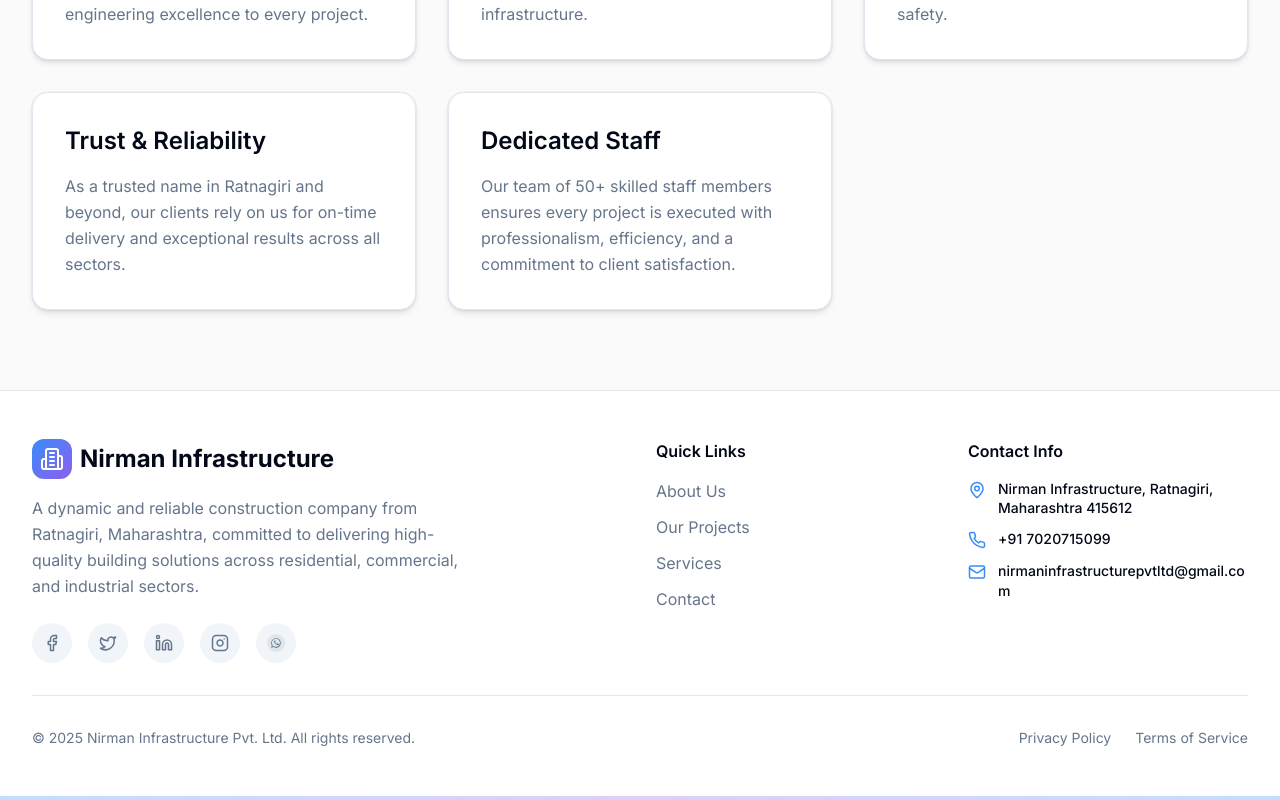
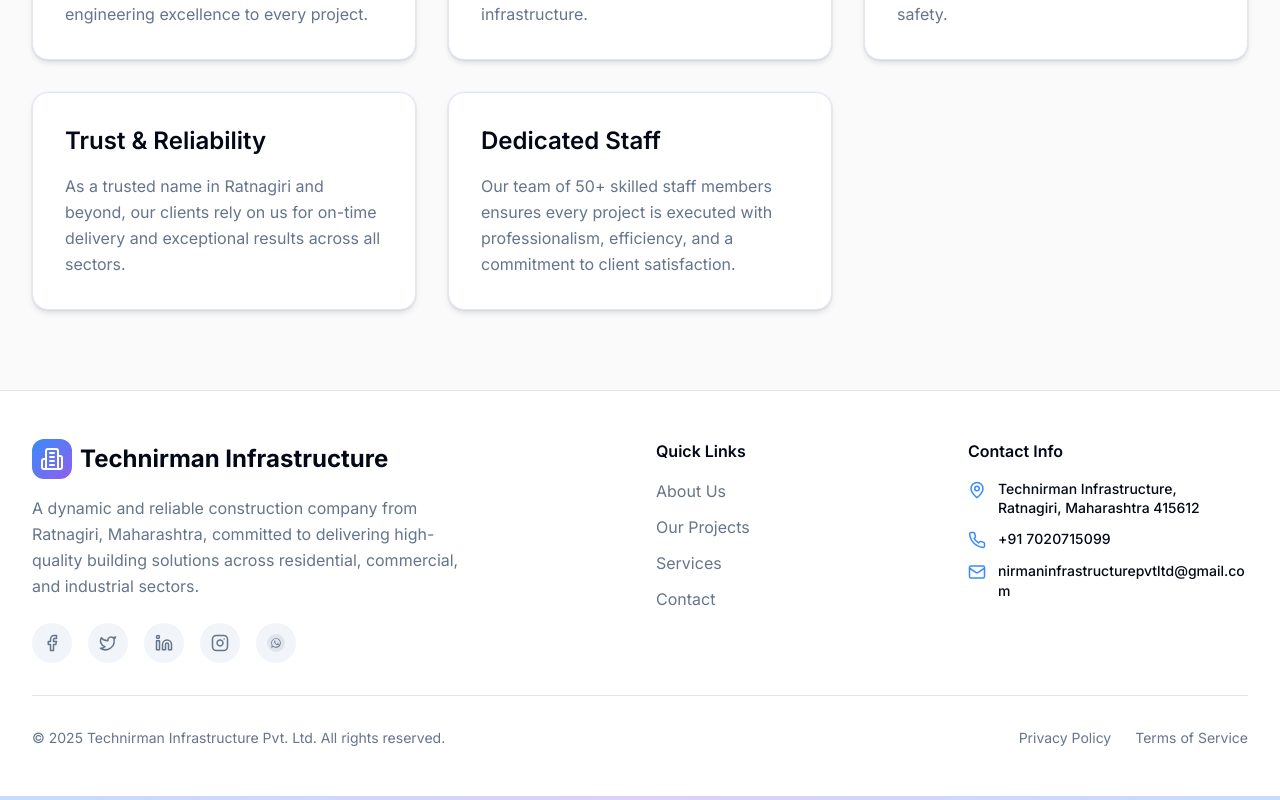
Before and after one commit to SiddharthThe/nirman-infrastructure, a React (Vite) app: page /about in a window 1280 px wide. Shown: the part 1958-2758 px from the top of the page. Built offline with nearby package versions, Linux system fonts and the light colour scheme; the HTML template or start-up script is replaced by a standard one.

Commit message:
minor changes

```diff
--- a/src/components/Footer.tsx
+++ b/src/components/Footer.tsx
@@ -14,7 +14,7 @@ const Footer = () => {
               <div className="w-10 h-10 bg-gradient-to-br from-primary to-secondary rounded-lg flex items-center justify-center">
                 <Building2 size={24} className="text-white" />
               </div>
-              <span className="text-2xl font-bold text-foreground">Nirman Infrastructure</span>
+              <span className="text-2xl font-bold text-foreground">Technirman Infrastructure</span>
             </Link>
             <p className="text-muted-foreground mb-6 max-w-md leading-relaxed">
               A dynamic and reliable construction company from Ratnagiri, Maharashtra,
@@ -107,7 +107,7 @@ const Footer = () => {
                   className="text-sm text-foreground hover:text-primary transition-colors font-medium leading-snug"
                   style={{ maxWidth: '220px', display: 'inline-block', wordBreak: 'break-word' }}
                 >
-                  Nirman Infrastructure, Ratnagiri, Maharashtra 415612
+                  Technirman Infrastructure, Ratnagiri, Maharashtra 415612
                 </a>
               </li>
               <li className="flex items-start space-x-3 text-muted-foreground">
@@ -138,7 +138,7 @@ const Footer = () => {
         <div className="border-t border-border mt-8 pt-8">
           <div className="flex flex-col md:flex-row justify-between items-center">
             <p className="text-muted-foreground text-sm">
-              © {currentYear} Nirman Infrastructure Pvt. Ltd. All rights reserved.
+              © {currentYear} Technirman Infrastructure Pvt. Ltd. All rights reserved.
             </p>
             <div className="flex space-x-6 mt-4 md:mt-0">
               <Link to="#" className="text-muted-foreground hover:text-primary text-sm transition-colors">
--- a/src/pages/About.tsx
+++ b/src/pages/About.tsx
@@ -89,7 +89,7 @@ const About = () => {
       <section className="py-20 hero-gradient">
         <div className="max-w-7xl mx-auto px-4 sm:px-6 lg:px-8 text-center">
           <h1 className="text-4xl md:text-6xl font-bold text-foreground mb-6">
-            About <span className="text-glow bg-gradient-to-r from-primary to-secondary bg-clip-text text-transparent">Nirman Infrastructure</span>
+            About <span className="text-glow bg-gradient-to-r from-primary to-secondary bg-clip-text text-transparent">Technirman Infrastructure</span>
           </h1>
           <p className="text-xl text-muted-foreground max-w-3xl mx-auto leading-relaxed">
             From the Konkan region of Maharashtra, Ratnagiri - A dynamic and reliable construction company
```
